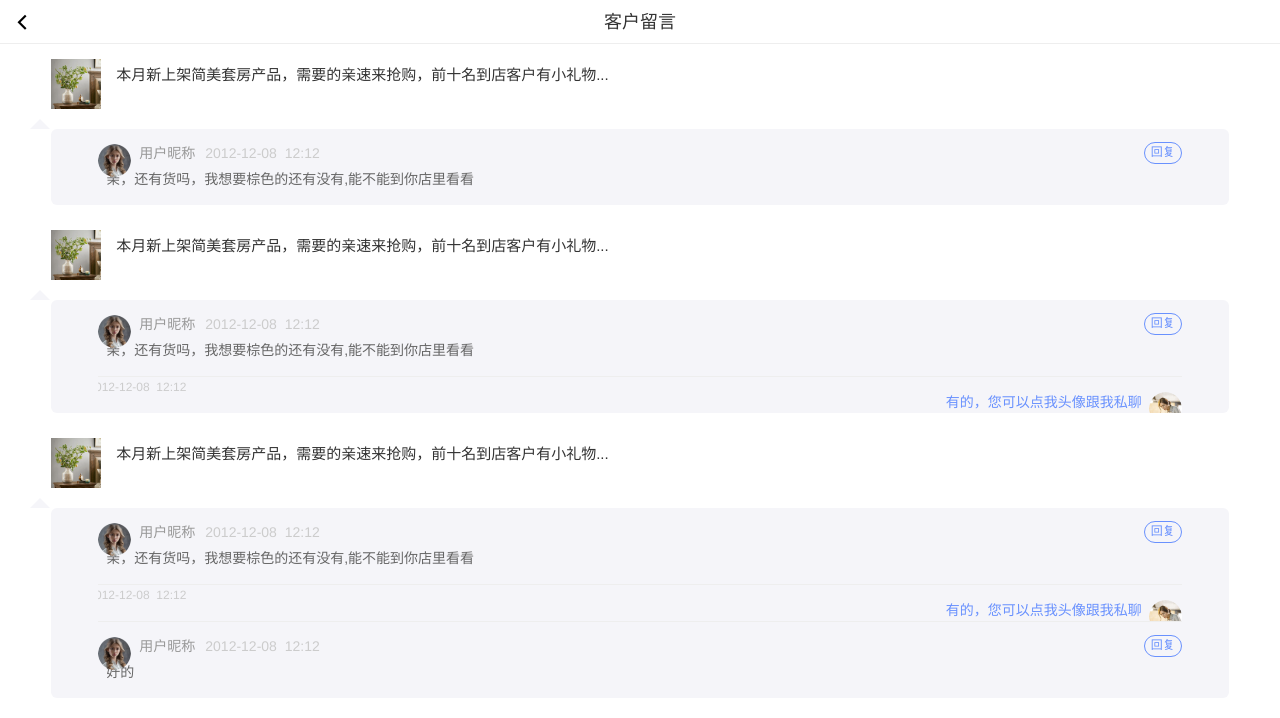
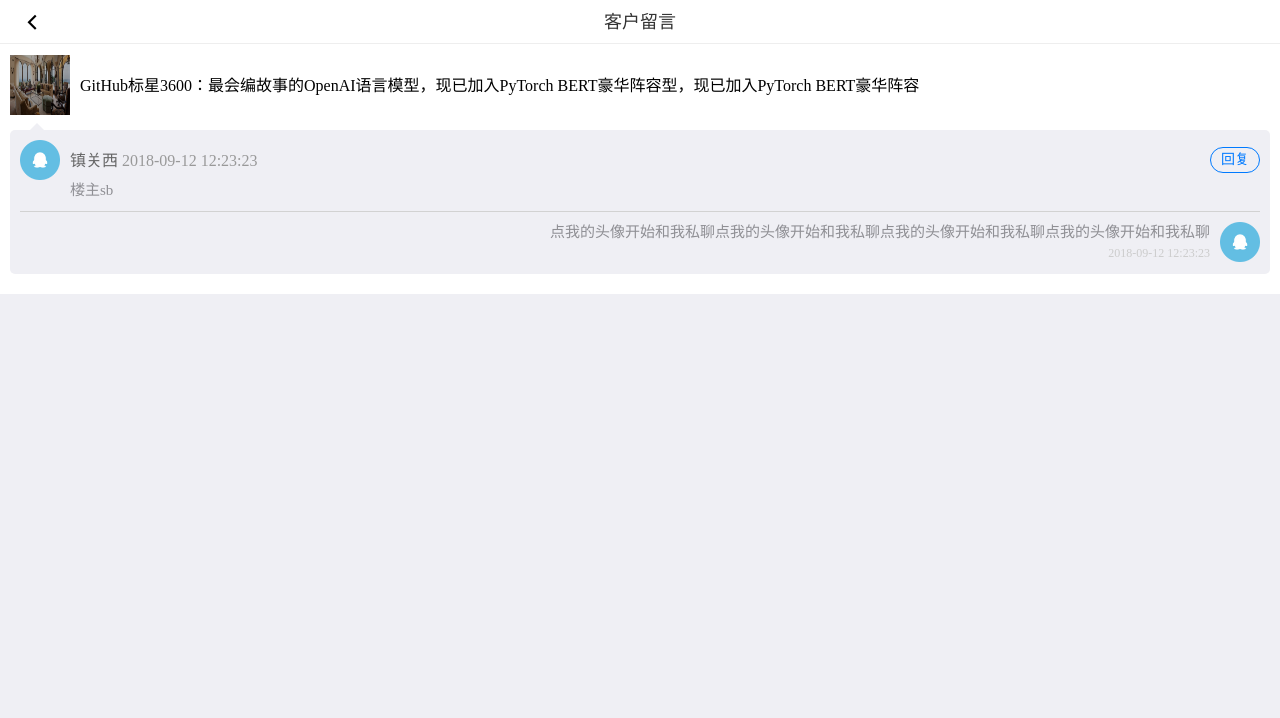
Before and after one commit to TongMengHui/Guwen, a plain HTML site: page html/client_messages.html in a window 1280 px wide. Drawn offline with Linux system fonts and the light colour scheme.

Commit message:
优化客户留言

```diff
--- a/html/client_messages.html
+++ b/html/client_messages.html
@@ -5,113 +5,149 @@
 		<title>客户留言-回复</title>
 		<meta name="viewport" content="width=device-width,initial-scale=1,minimum-scale=1,maximum-scale=1,user-scalable=no" />
 		<link href="../css/mui.min.css" rel="stylesheet" />
-	<link rel="stylesheet" type="text/css" href="../css/client_messages.css"/>
-
+		<link rel="stylesheet" type="text/css" href="../css/common.css" />
+		<style type="text/css">
+			.m-header{
+				padding: 10px 0;
+			}
+			.m-item{
+				box-sizing: border-box;
+				padding: 0 10px;
+				background: #fff;
+				padding-bottom: 20px;
+			}
+			.m-header img{
+				width: 60px;
+				height: 60px;
+				flex-shrink: 0;
+			}
+			.m-header span{
+				flex-grow: 1;
+				margin-left: 10px;
+				font-size: 16px;
+			}
+			.m-body{
+				background: #efeff4;
+				border-radius: 5px;
+				position: relative;
+				box-sizing: border-box;
+				padding: 0 10px;
+				margin-top: 5px;
+			}
+			.m-body:before{
+				content: '';
+				position: absolute;
+				top:-14px;
+				left: 20px;
+				border-bottom: 7px solid #efeff4;
+				border-left: 7px solid transparent;
+				border-right: 7px solid transparent;
+				border-top: 7px solid transparent;
+			}
+			.m-c-row{
+				align-items: flex-start;
+				padding: 10px 0;
+			}
+			.m-c-row+.m-c-row{
+				border-top: 1px solid #d2d2d2;
+			}
+			.m-c-row img{
+				width: 40px;
+				height: 40px;
+				flex-shrink: 0;
+			}
+			.m-c-row>div{
+				flex-grow: 1;
+				margin-left: 10px;
+			}
+			.m-c-row .flex-row-between{
+				height: 40px;
+			}
+			.row-reverse{
+				flex-direction: row-reverse;
+			}
+			.row-reverse>div{
+				margin-left: 0;
+				margin-right: 10px;
+				text-align: right;
+			}
+		</style>
 	</head>
 	<body style="background-color: white;">
 		<header class="mui-bar mui-bar-nav mui-bar-nav-bg" style="background-color: white; box-shadow: none; border-bottom: 1px solid #EEEEEE;">
 			<span class="mui-icon mui-icon-back"></span>
 			<font class="mui-title" style="font-size: 18px; color: #333333;">客户留言</font>
 		</header>
-<div class="mui-content" style="background-color: white;">
-	<div class="leave-comments">
-		<div class="product-case-container">
-			<img src="../img/desk.png" class="product-case-img"/>
-			<div class="product-case-description">
-				本月新上架简美套房产品，需要的亲速来抢购，前十名到店客户有小礼物...
+		<div class="mui-iframe-wrapper" style="top:45px;bottom: 0px;">
+			<div class="mui-content mui-scroll-wrapper" id="client_message">
+				<div class="mui-scroll">
+					<ul>
+						<li v-for="item in List" class="m-item">
+							<div class="flex-row-between m-header">
+								<img src="../img/al2.png" >
+								<span class="mui-ellipsis-2">{{item.title}}</span>
 							</div>
+							<ul class="m-body">
+								<li
+									class="flex-row-between m-c-row"
+									v-for="msg in item.msg"
+									:class="{'row-reverse':!!msg.lx}"
+								>
+									<img src="../img/QQ.png" >
+									<div>
+										<div class="flex-row-between" v-if="!msg.lx">
+											<div style="font-size: 16px;">
+												<span style="color:#666;">{{msg.name}}</span>
+												<span style="color:#999;">{{msg.fsrq}}</span>
 											</div>
-		<div class="triangle_border_up"></div>
-		<div class="reply-container">
-			<div class="user-question-container">
-				<div class="user-question-title-container">
-					<img src="../img/touxiang9.png" class="user-avatar"/>
-					<div class="name">用户昵称</div>
-					<div class="time">2012-12-08&nbsp;&nbsp;12:12</div>
-					<a href="#"><button class="btn">回复</button></a>
+											<button
+												type="button"
+												class="mui-btn mui-btn-primary mui-btn-outlined"
+												style="padding: 2px 10px;border-radius: 20px;"
+											>回复</button>
 										</div>
-				<p class="user-question">亲，还有货吗，我想要棕色的还有没有,能不能到你店里看看</p>
+										<p style="font-size: 15px;">{{msg.ctx}}</p>
+										<p style="font-size: 12px;color: #ccc;" v-if="msg.lx">{{msg.fsrq}}</p>
 									</div>
-	</div>
-	<div class="white-line"></div>
-	<div class="leave-comments">
-		<div class="product-case-container">
-			<img src="../img/desk.png" class="product-case-img"/>
-			<div class="product-case-description">
-				本月新上架简美套房产品，需要的亲速来抢购，前十名到店客户有小礼物...
-			</div>
-		</div>
-		<div class="triangle_border_up"></div>
-		<div class="reply-container">
-			<div class="user-question-container">
-				<div class="user-question-title-container">
-					<img src="../img/touxiang9.png" class="user-avatar"/>
-					<div class="name">用户昵称</div>
-					<div class="time">2012-12-08&nbsp;&nbsp;12:12</div>
-					<a href="#"><button class="btn">回复</button></a>
-				</div>
-				<p class="user-question">亲，还有货吗，我想要棕色的还有没有,能不能到你店里看看</p>
-			</div>
-			<div class="waiter-reply-container" style="border-bottom: 0;">
-				<div class="waiter-avatar-container">
-					<a href="#"><img src="../img/touxiang6.png" class="waiter-avatar"/></a>
-				</div>
-				<div class="replay-time-container">
-					<p class="waiter-reply-content">有的，您可以点我头像跟我私聊</p>
-				</div>
-				<div class="time-container">
-					2012-12-08&nbsp;&nbsp;12:12
+								</li>
+							</ul>
+						</li>
+					</ul>
 				</div>
 			</div>
 		</div>
-	<div class="white-line"></div>
-	<div class="leave-comments">
-		<div class="product-case-container">
-			<img src="../img/desk.png" class="product-case-img"/>
-			<div class="product-case-description">
-				本月新上架简美套房产品，需要的亲速来抢购，前十名到店客户有小礼物...
-			</div>
-		</div>
-		<div class="triangle_border_up"></div>
-		<div class="reply-container">
-			<div class="user-question-container">
-				<div class="user-question-title-container">
-					<img src="../img/touxiang9.png" class="user-avatar"/>
-					<div class="name">用户昵称</div>
-					<div class="time">2012-12-08&nbsp;&nbsp;12:12</div>
-					<a href="#"><button class="btn">回复</button></a>
-				</div>
-				<p class="user-question">亲，还有货吗，我想要棕色的还有没有,能不能到你店里看看</p>
-			</div>
-			<div class="waiter-reply-container">
-				<div class="waiter-avatar-container">
-					<a href="#"><img src="../img/touxiang6.png" class="waiter-avatar"/></a>
-				</div>
-				<div class="replay-time-container">
-					<p class="waiter-reply-content">有的，您可以点我头像跟我私聊</p>
-				</div>
-				<div class="time-container">
-					2012-12-08&nbsp;&nbsp;12:12
-				</div>
-			</div>
-			<div class="user-question-container">
-				<div class="user-question-title-container">
-					<img src="../img/touxiang9.png" class="user-avatar"/>
-					<div class="name">用户昵称</div>
-					<div class="time">2012-12-08&nbsp;&nbsp;12:12</div>
-					<a href="#"><button class="btn">回复</button></a>
-				</div>
-				<p class="user-question">好的</p>
-			</div>
-		</div>
-	</div>
-	<div class="white-line"></div>
-</div>
 	</body>
 	<script src="../js/mui.min.js"></script>
-<script type="text/javascript" src="../js/jquery-1.11.0.min.js" ></script>
-<script type="text/javascript" src="../js/icon-back.js" ></script>
+	<script type="text/javascript" src="../js/jquery-1.11.0.min.js"></script>
+	<script src="../js/vue.min.js" type="text/javascript"></script>
+	<script src="../js/util.js" type="text/javascript"></script>
+	<script type="text/javascript" src="../js/icon-back.js"></script>
 	<script type="text/javascript">
-	mui.init()
+		new Vue({
+			el:'#client_message',
+			data:{
+				List:[
+					{
+						title:'GitHub标星3600：最会编故事的OpenAI语言模型，现已加入PyTorch BERT豪华阵容型，现已加入PyTorch BERT豪华阵容',
+						msg:[
+							{
+								name:'镇关西',
+								fsrq:'2018-09-12 12:23:23',
+								ctx:'楼主sb',
+								lx:0
+							},
+							{
+								fsrq:'2018-09-12 12:23:23',
+								ctx:'点我的头像开始和我私聊点我的头像开始和我私聊点我的头像开始和我私聊点我的头像开始和我私聊',
+								lx:1
+							}
+						]
+					}
+				]
+			},
+			mounted(){
+
+			}
+		})
 	</script>
 </html>
```
Lines whose indentation alone changed are shown as unchanged.
